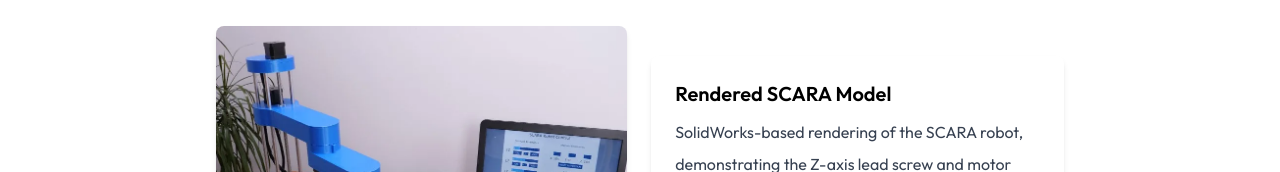
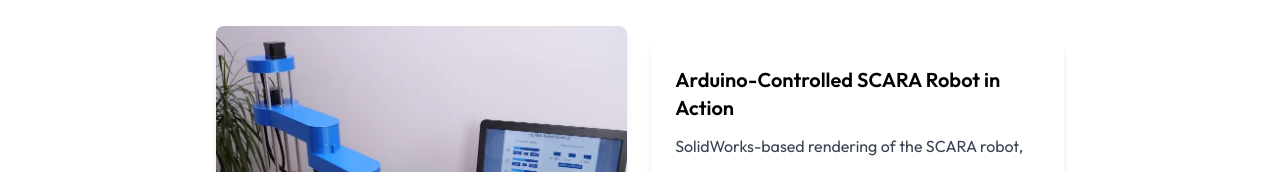
Before and after one commit to Matthew-Garcia/Matthew-Garcia-Portfolio2, a Next.js app: page /projects/scara-robot in a window 1280 px wide. Shown: the part 330-502 px from the top of the page. Built offline with nearby package versions, Linux system fonts and the light colour scheme; a web font is replaced by a local one.

Commit message:
Update page.jsx

```diff
--- a/app/projects/scara-robot/page.jsx
+++ b/app/projects/scara-robot/page.jsx
@@ -77,7 +77,9 @@ export default function ScaraRobotPage() {
               className="md:w-1/2 bg-white dark:bg-zinc-900 p-6 rounded-lg shadow-md"
             >
               <h2 className="text-xl font-semibold mb-2">
-                Rendered SCARA Model
+                Arduino-Controlled SCARA Robot in Action
+
+
               </h2>
               <p className="text-gray-700 dark:text-gray-300">
                 SolidWorks-based rendering of the SCARA robot, demonstrating the
```
